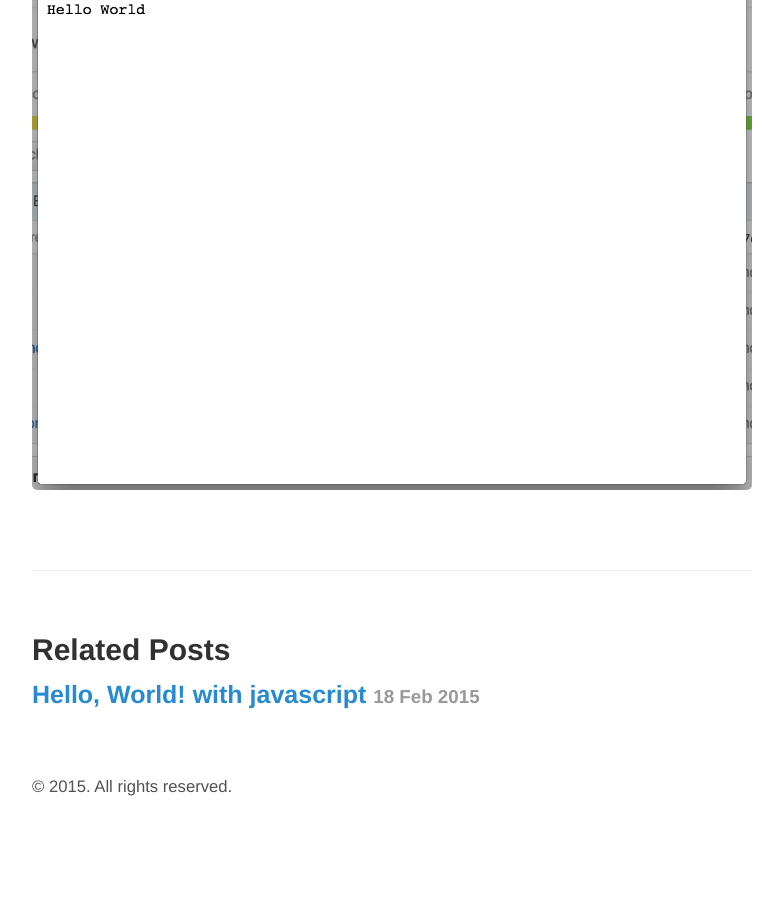
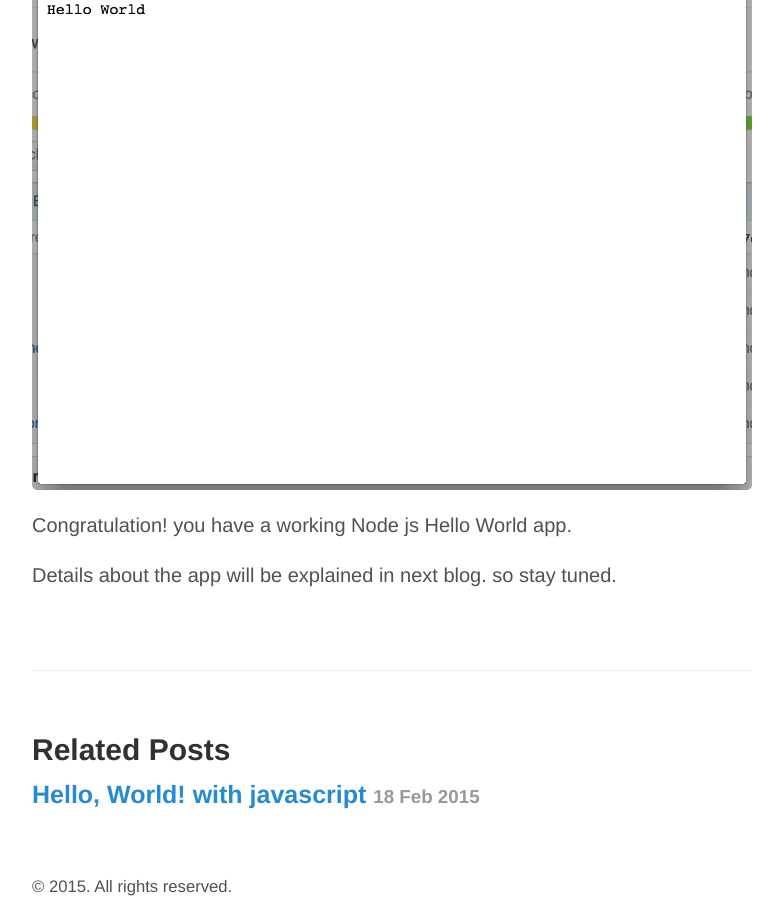
Before and after one commit to codersstop/codersstop.github.io, a Jekyll site: the page built from _posts/2015-02-19-hello-world-with-nodejs.md, in a window 1280 px wide and 900 px high, scrolled down 1811 px. Shown: the whole window, without its empty margins (248-1031 px from the left). Built offline with Jekyll 4.4.1, drawn with Linux system fonts in a browser that asks for light colours; before the commit the page ends 2611 px from its top, so only the background shows below that.

Commit message:
second blog

```diff
--- a/_posts/2015-02-19-hello-world-with-nodejs.md
+++ b/_posts/2015-02-19-hello-world-with-nodejs.md
@@ -49,3 +49,7 @@ And you should see the below output
 if everything is fine then you see see the below when you type [http://127.0.0.1:1337/] in the browser.
 
 ![Node output! Alert box]({{ site.url }}/assets/node-output.png "Node output browser!")
+
+Congratulation! you have a working Node js Hello World app.
+
+Details about the app will be explained in next blog. so stay tuned.
```
